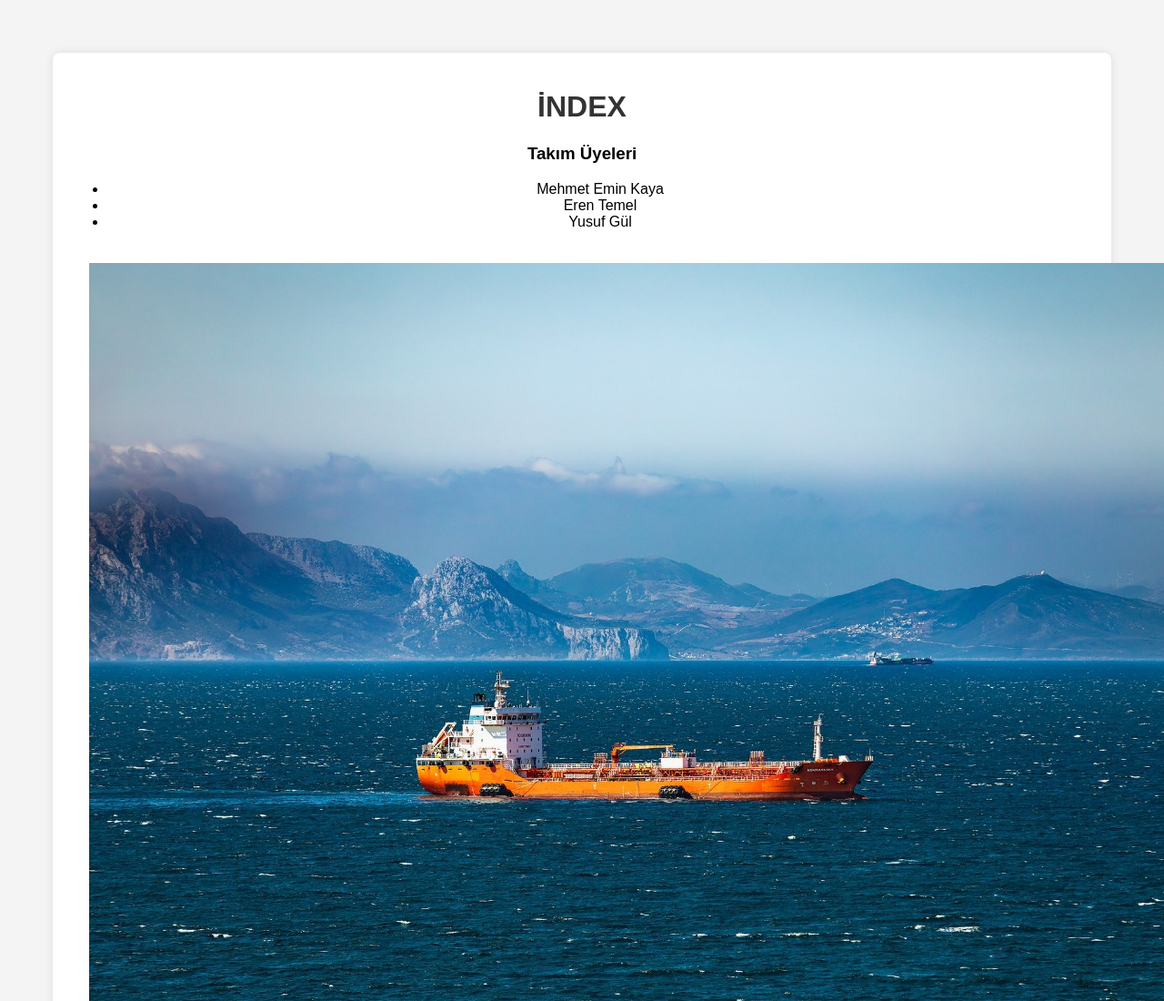
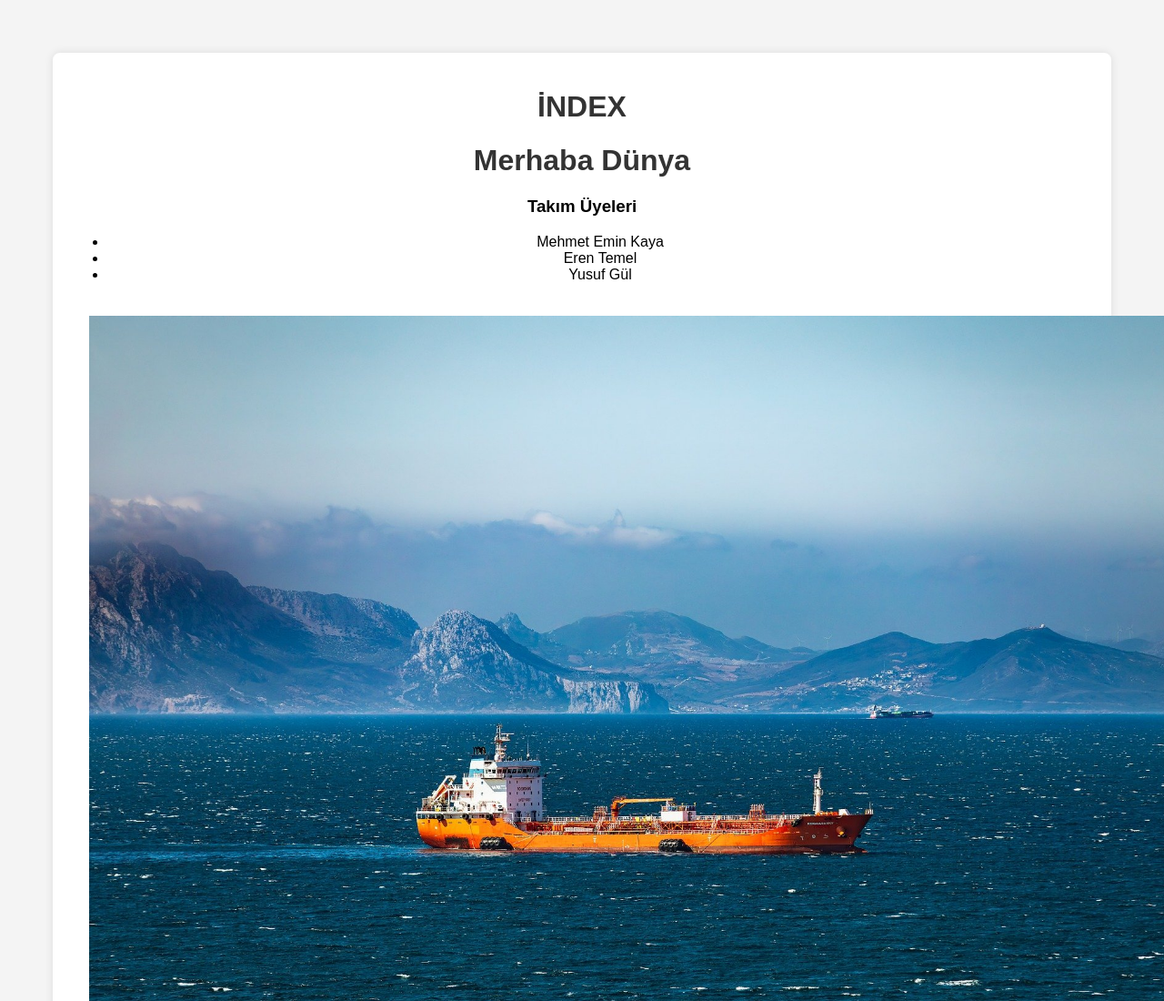
Before and after one commit to yazilimmuhendisligi75-rgb/yazilimmuhendisligiodev1, a plain HTML site: page index.html in a window 1280 px wide. Shown: the top 1100 px of the page at 91% size. Drawn offline with Linux system fonts and the light colour scheme.

Commit message:
Merhaba Dünya yazısı eklendi

```diff
--- a/index.html
+++ b/index.html
@@ -8,7 +8,7 @@
 <body>
     <div class="container">
         <h1>İNDEX</h1>
-
+        <h1>Merhaba Dünya</h1>
         <div id="team-members">
             <h3>Takım Üyeleri</h3>
             <ul>
```
